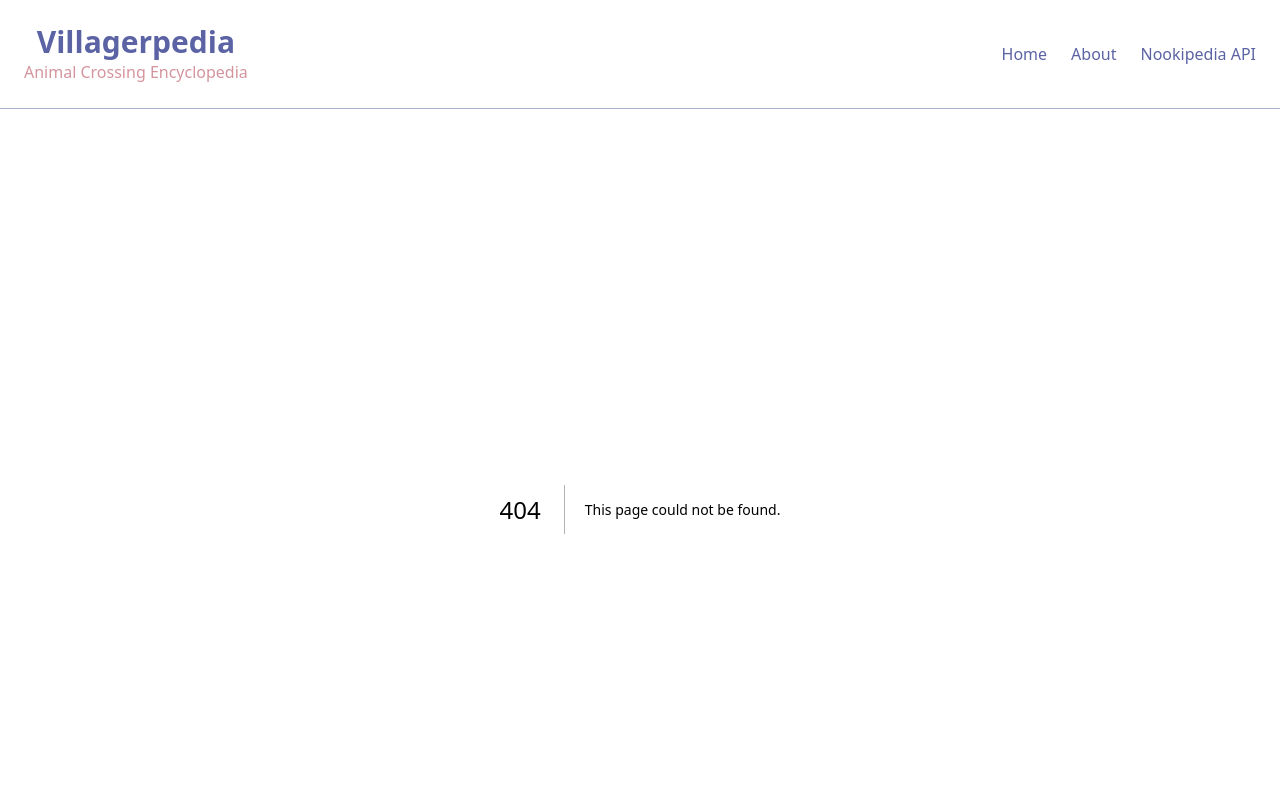
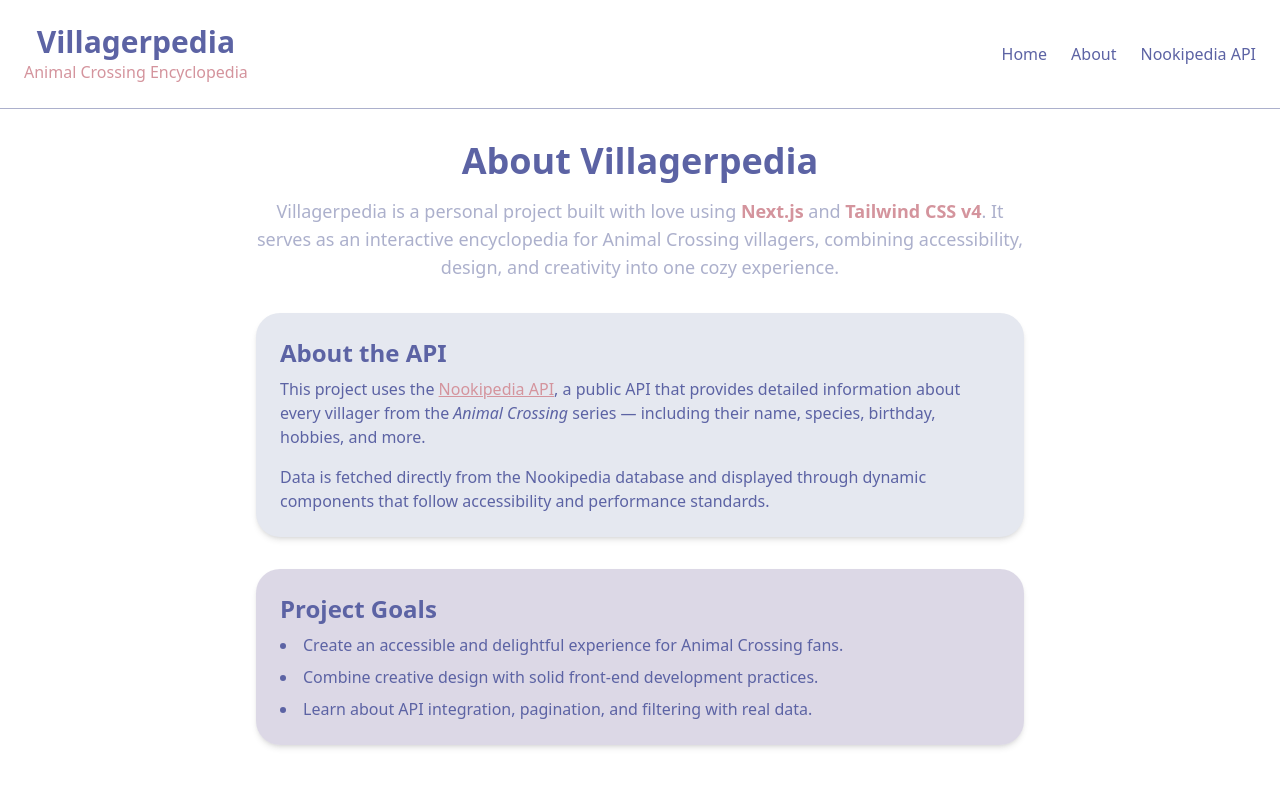
Before and after one commit to netuninho/villagerpedia, a Next.js app: page /about in a window 1280 px wide. Before the commit this address had no page. Shown: the top 800 px of the page. Built offline with nearby package versions, Linux system fonts and the light colour scheme.

Commit message:
feat: criando pagina about

```diff
--- /dev/null
+++ b/src/app/about/page.tsx
@@ -0,0 +1,70 @@
+export const metadata = {
+  title: "About — Villagerpedia",
+  description:
+    "Learn more about the Villagerpedia project and the Nookipedia API.",
+};
+
+export default function AboutPage() {
+  return (
+    <main className="min-h-screen bg-darkVanilla text-liberty p-8 flex flex-col items-center">
+      <section className="max-w-3xl text-center">
+        <h1 className="text-4xl font-bold mb-4 text-liberty">
+          About Villagerpedia
+        </h1>
+        <p className="text-lg text-cadetBlue mb-8">
+          Villagerpedia is a personal project built with love using{" "}
+          <span className="text-parrotPink font-semibold">Next.js</span> and{" "}
+          <span className="text-parrotPink font-semibold">Tailwind CSS v4</span>
+          . It serves as an interactive encyclopedia for Animal Crossing
+          villagers, combining accessibility, design, and creativity into one
+          cozy experience.
+        </p>
+
+        <div className="text-left bg-softMist rounded-3xl p-6 shadow-md space-y-4">
+          <h2 className="text-2xl font-semibold text-liberty mb-2">
+            About the API
+          </h2>
+          <p>
+            This project uses the{" "}
+            <a
+              href="https://api.nookipedia.com/doc"
+              target="_blank"
+              rel="noopener noreferrer"
+              className="text-parrotPink underline hover:text-liberty transition-all"
+            >
+              Nookipedia API
+            </a>
+            , a public API that provides detailed information about every
+            villager from the <em>Animal Crossing</em> series — including their
+            name, species, birthday, hobbies, and more.
+          </p>
+          <p>
+            Data is fetched directly from the Nookipedia database and displayed
+            through dynamic components that follow accessibility and performance
+            standards.
+          </p>
+        </div>
+
+        <div className="text-left mt-8 bg-lavenderPurple/30 rounded-3xl p-6 shadow-md space-y-4">
+          <h2 className="text-2xl font-semibold text-liberty mb-2">
+            Project Goals
+          </h2>
+          <ul className="list-disc list-inside space-y-2">
+            <li>
+              Create an accessible and delightful experience for Animal Crossing
+              fans.
+            </li>
+            <li>
+              Combine creative design with solid front-end development
+              practices.
+            </li>
+            <li>
+              Learn about API integration, pagination, and filtering with real
+              data.
+            </li>
+          </ul>
+        </div>
+      </section>
+    </main>
+  );
+}
--- a/src/app/page.tsx
+++ b/src/app/page.tsx
@@ -93,8 +93,11 @@
     <main className="flex flex-col md:flex-row min-h-screen bg-darkVanilla text-liberty">
       {/* Sidebar / Filters */}
       <aside className="w-full md:w-1/4 p-6 border-b md:border-b-0 md:border-r border-cadetBlue bg-lavenderPurple/30">
-        <h2 className="text-xl font-semibold mb-6 text-liberty">Filters</h2>
+        <h2 className="text-xl text-center font-semibold mb-6 text-liberty">
+          Filters
+        </h2>
 
+        <div className="flex gap-20 ml-10">
           <FilterGroup
             title="Species"
             options={allSpecies}
@@ -108,6 +111,7 @@
             selected={selectedPersonality}
             onChange={setSelectedPersonality}
           />
+        </div>
 
         {/* Botões */}
         <div className="flex flex-col sm:flex-row gap-3 mt-6">
```
Lines whose indentation alone changed are shown as unchanged.
